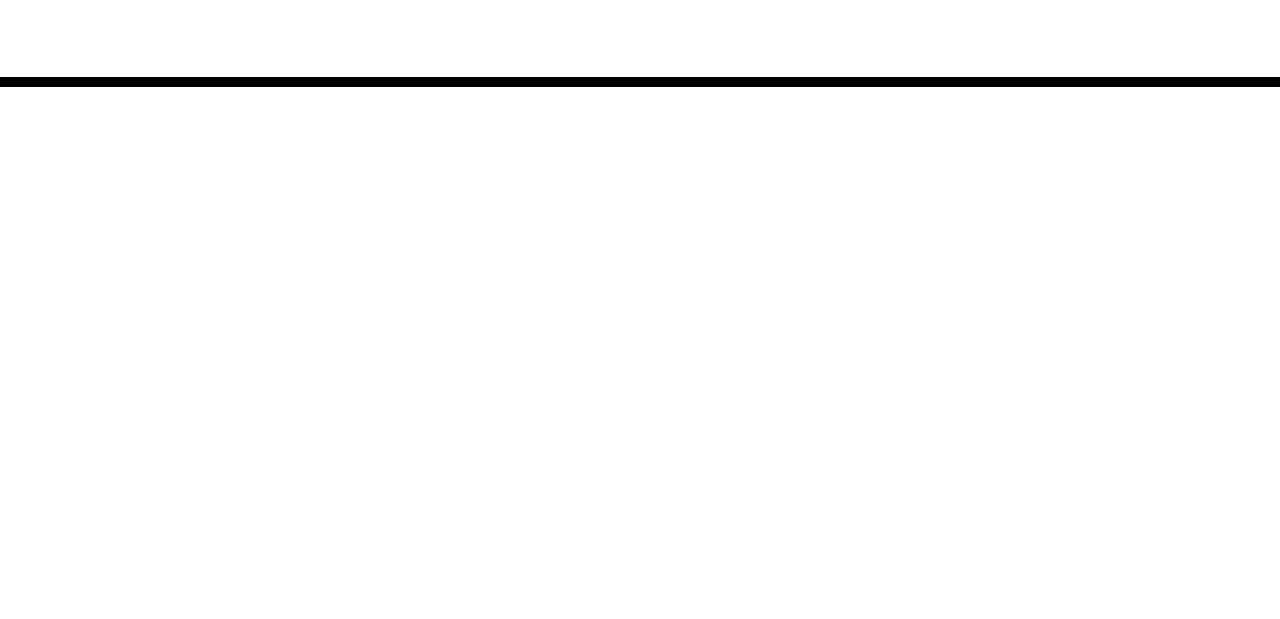
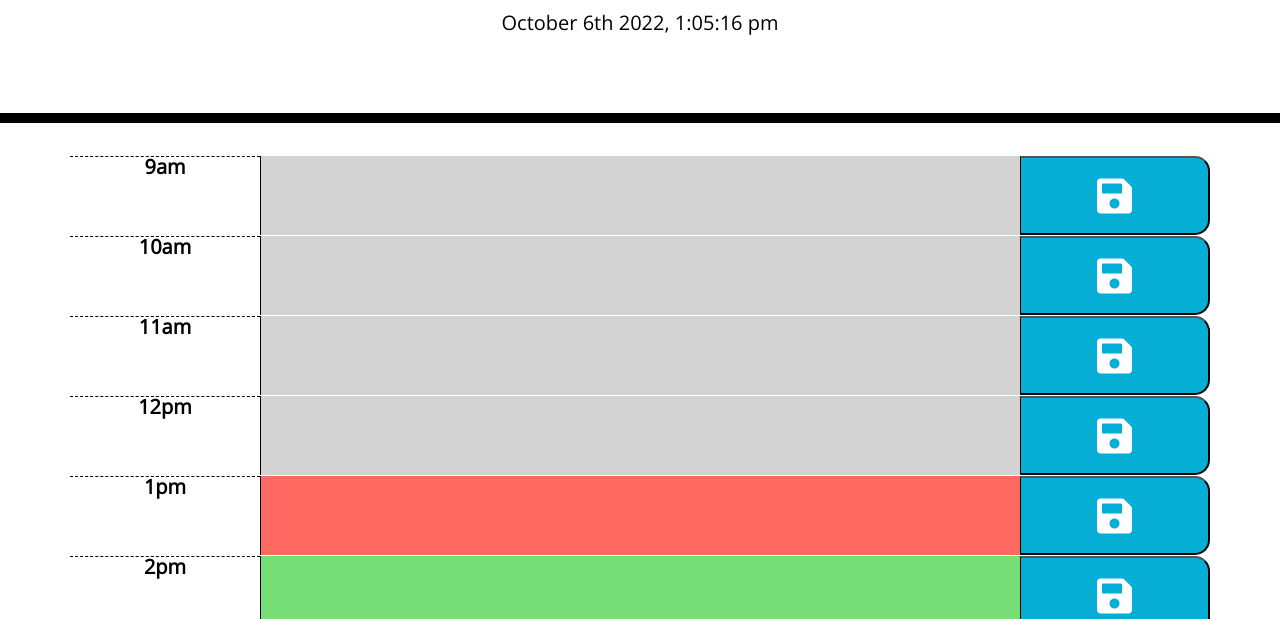
Before and after one commit to Jaxpi/work-day-scheduler, a plain HTML site: page index.html in a window 1280 px wide. Shown: the part 181-800 px from the top of the page. Drawn offline with nearby package versions, Linux system fonts and the light colour scheme; files that its build step writes are made by us from their sources.

Commit message:
finialized codes and checked in browser for issues

```diff
--- a/assets/script.js
+++ b/assets/script.js
@@ -0,0 +1,47 @@
+// AS AN employee with a busy schedule I WANT to add important events to a daily planner SO THAT I can manage my time effectively
+// WHEN I open the planner // THEN the current day is displayed at the top of the calendar
+// WHEN I scroll down // THEN I am presented with time blocks for standard business hours
+// WHEN I view the time blocks for that day // THEN each time block is color-coded to indicate whether it is in the past, present, or future
+// WHEN I click into a time block // THEN I can enter an event
+// WHEN I click the save button for that time block // THEN the text for that event is saved in local storage
+// WHEN I refresh the page // THEN the saved events persist
+
+$(document).ready(function () {
+    window.setInterval(function () {
+    $("#currentDay").text(moment().format("MMMM Do YYYY, h:mm:ss a"));
+    }, 1000);
+
+    var timeNow = moment().hours();
+    for (var i = 9; i < 18; i++) {
+        var highlight = "";
+        if (i < timeNow) {
+            highlight = "past";
+        } else if (i === timeNow) {
+            highlight = "present";
+        } else {
+            highlight = "future";
+        }
+
+        var hourDisplay = "";
+        if (i < 12) {
+            hourDisplay = i + "am";
+        } else if (i === 12) {
+            hourDisplay = i + "pm";
+        } else {
+            hourDisplay = i - 12 + "pm";
+        }
+
+        var rowEl = $("<div>").addClass("row time-block").attr("id", i);
+        var hourEl = $("<div>").addClass("col-2 hour").text(hourDisplay).attr("style", "font-weight: bolder; font-size: 20px");
+        var textAreaEl = $("<textarea>").addClass("col-8 description " + highlight).attr("style", "color: black; font-size: 20px").val(localStorage.getItem(i));
+
+        var button = $("<button>").addClass("col-2 saveBtn").attr("id", i).attr("style", "font-size: 40px").click(function () {
+            var logTime = $(this).attr("id");
+            var logText = $(this).siblings(".description").val();
+            localStorage.setItem(logTime, logText);
+        });
+
+        var icon = $("<i>").addClass("fas fa-save");
+        $(".container").append(rowEl.append(hourEl, textAreaEl, button.append(icon)));
+    }
+})
--- a/assets/style.css
+++ b/assets/style.css
@@ -33,7 +33,7 @@ body {
   .row {
     white-space: pre-wrap;
     height: 80px;
-    border-top: 1px solid white;;
+    border-top: 1px solid white;
   }
 
   .hour {
--- a/index.html
+++ b/index.html
@@ -18,7 +18,7 @@
       href="https://fonts.googleapis.com/css?family=Open+Sans&display=swap"
       rel="stylesheet"
     />
-    <link rel="stylesheet" href="style.css" />
+    <link rel="stylesheet" type="text/css" href="./assets/style.css" />
     <title>Work Day Scheduler</title>
   </head>
 
@@ -34,5 +34,6 @@
 
     <script src="https://code.jquery.com/jquery-3.4.1.min.js"></script>
     <script src="https://cdnjs.cloudflare.com/ajax/libs/moment.js/2.24.0/moment.min.js"></script>
+    <script src="./assets/script.js"></script>
   </body>
 </html>
```
Also changed, not shown: assets/mainscreenshot.jpg (added), 1 other file.
